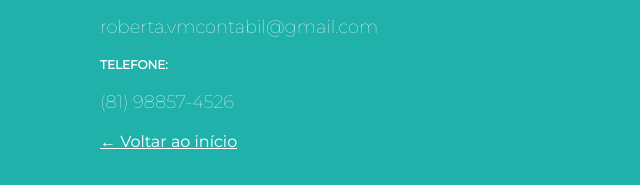
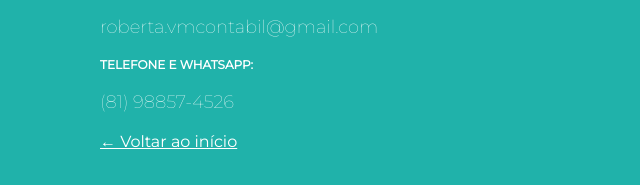
Before and after one commit to leandroxxx741/uploadsitecontabil, a plain HTML site: page contato.html in a window 1280 px wide. Shown: the part 225-410 px from the top of the page, 0-640 px from the left. Drawn offline with Linux system fonts and the light colour scheme; files whose address does not match are found by name.

Commit message:
Update contato.html

```diff
--- a/contato.html
+++ b/contato.html
@@ -40,7 +40,7 @@
 				<h3>E-mail:</h3>
 				<p>roberta.vmcontabil@gmail.com</p>
 
-				<h3>Telefone:</h3>
+				<h3>Telefone e whatsapp:</h3>
 				<p>(81) 98857-4526</p>
 
 
```
